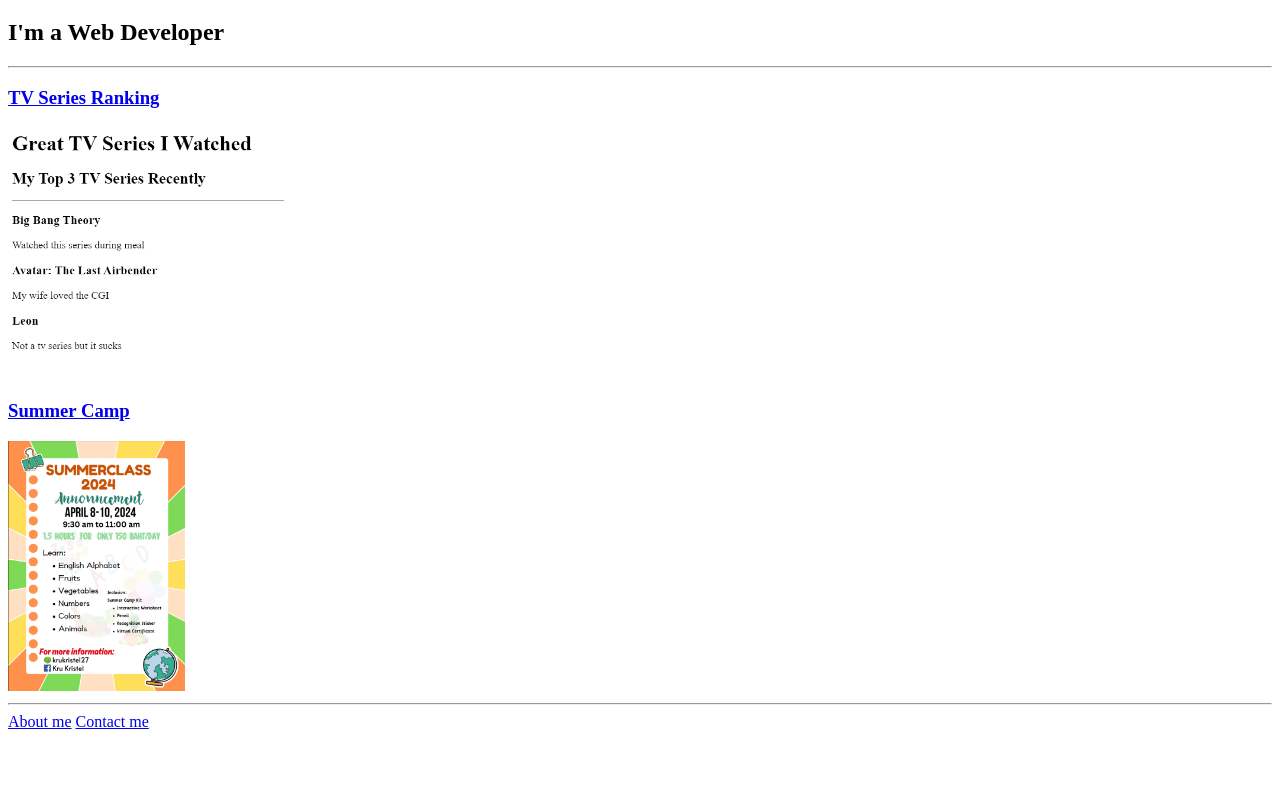
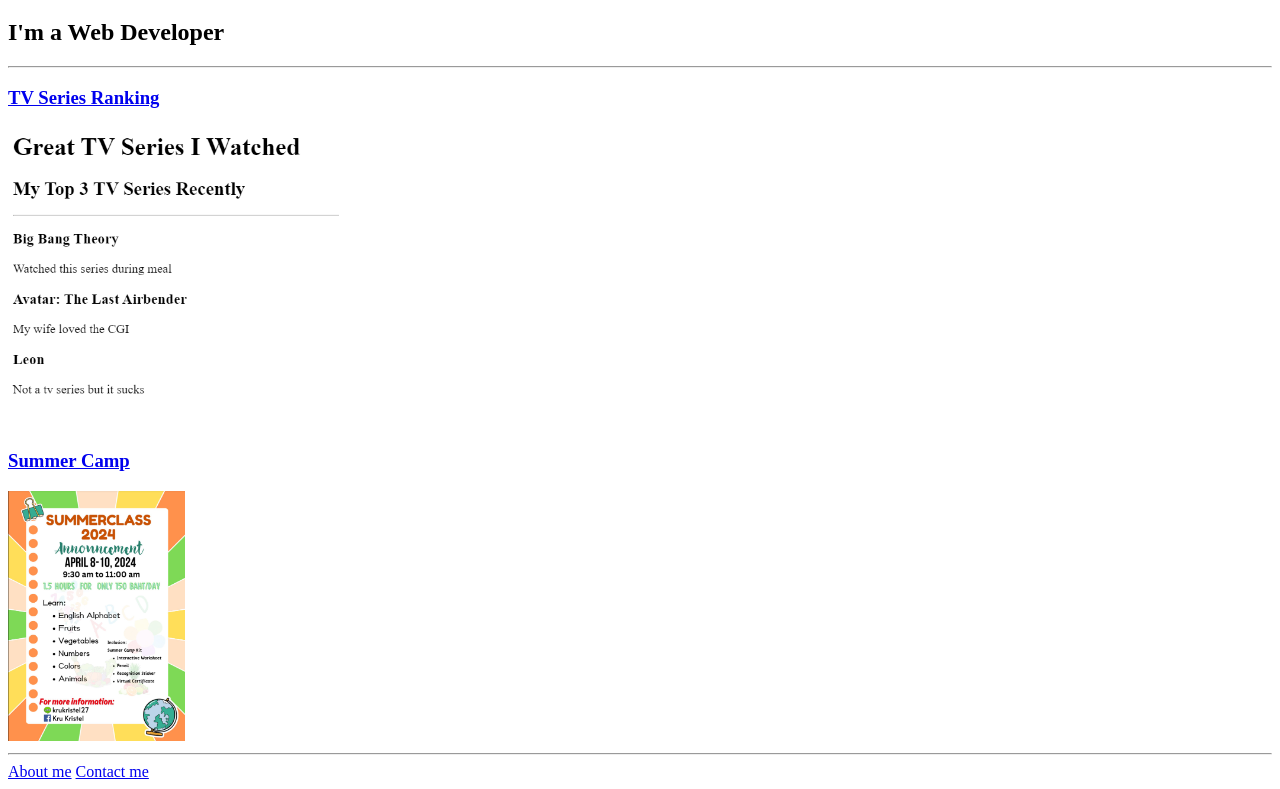
Before and after one commit to Borj999/html-portfolio, a plain HTML site: page index.html in a window 1280 px wide. Shown: the part 61-850 px from the top of the page. Before the commit the page ends 800 px from the top, so only its background shows below. Drawn offline with Linux system fonts and the light colour scheme.

Commit message:
Update index.html

```diff
--- a/index.html
+++ b/index.html
@@ -10,7 +10,7 @@
     <h2>I'm a Web Developer</h2>
     <hr/>
     <h3><a href="./assets/images/TV Series.png">TV Series Ranking</a></h3>
-    <img src="./assets/images/TV Series.png" Height="250" alt="TV Series List"/>
+    <img src="./assets/images/TV Series.png" Height="300" alt="TV Series List"/>
     <h3><a href="./public/birthday-invite.html">Summer Camp</a></h3>
     <img src="./assets/images/birthday-invite-summer camp.png" height="250" alt="Summer Camp invite"/>
 
```
